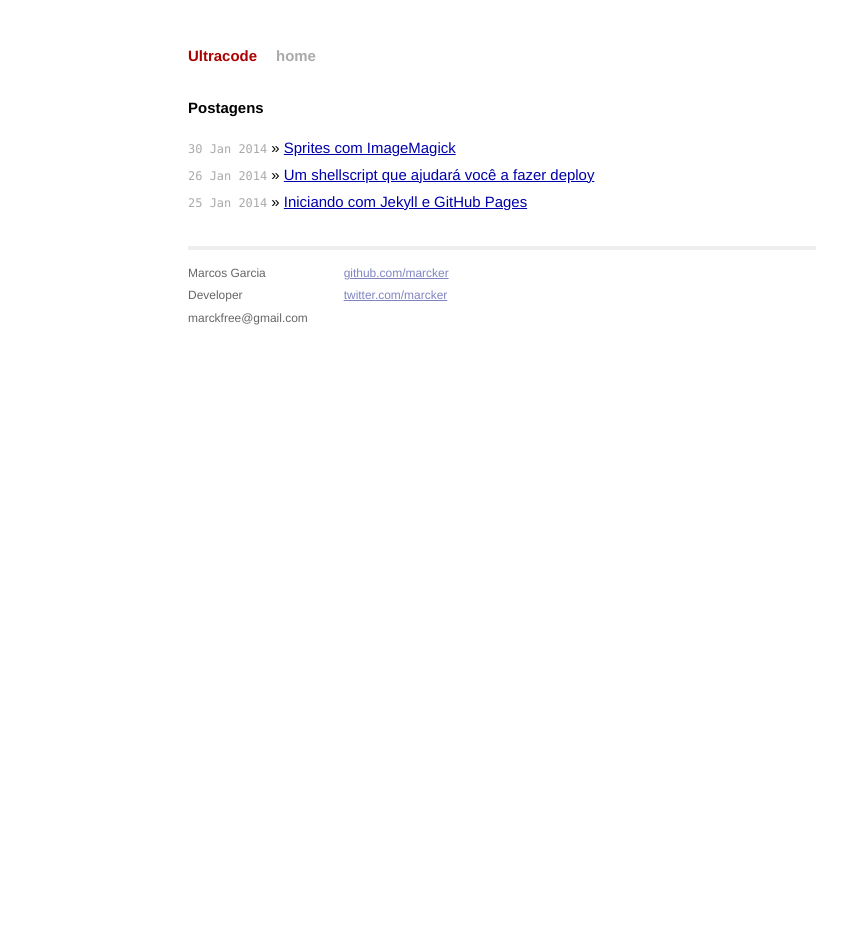
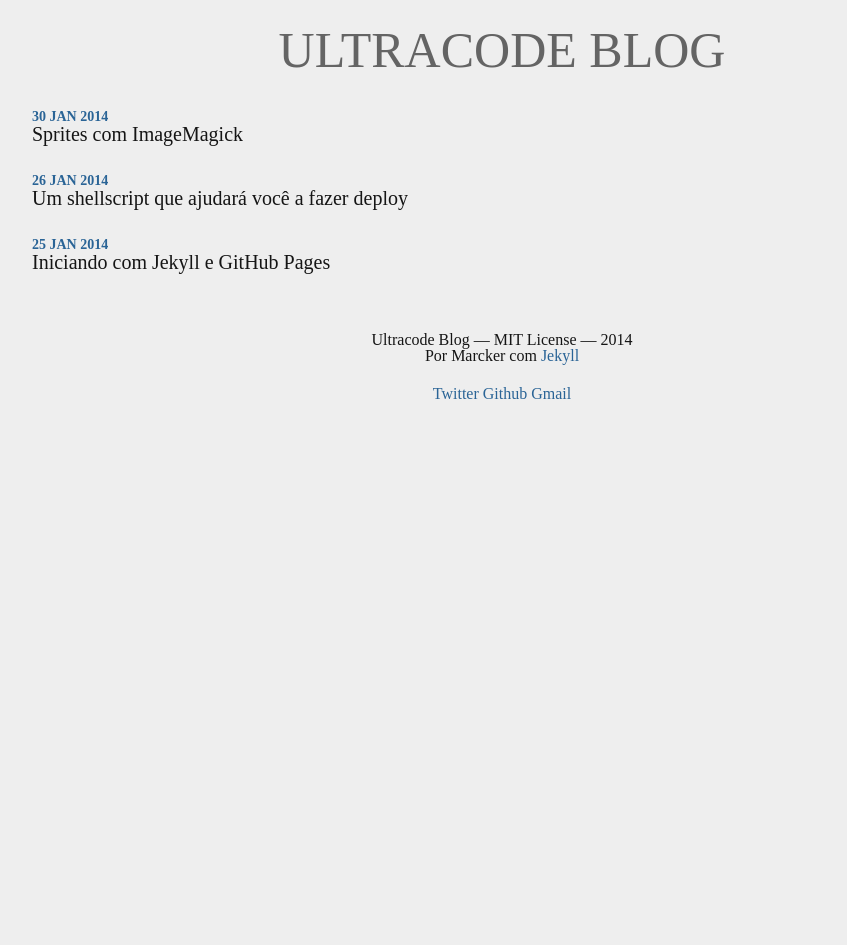
Before and after one commit to skvggor/marcker.github.io, a Jekyll site: the page built from index.html, in a window 1280 px wide. Shown: the whole page, without its empty margins (138-985 px from the left). Built offline with Jekyll 4.4.1, drawn with Linux system fonts in a browser that asks for light colours; some web fonts are replaced; Markdown is read by kramdown in place of the engine named in the settings; after the commit the page ends 900 px from its top, so only the background shows below that.

Commit message:
Implementa novo layout

```diff
--- a/_config.yml
+++ b/_config.yml
@@ -1,3 +1,3 @@
-name: Ultracode
+name: Ultracode Blog
 markdown: redcarpet
 pygments: true
--- a/_layouts/default.html
+++ b/_layouts/default.html
@@ -5,36 +5,37 @@
     <meta name="keywords" content="development, developer, javascript, coffeescript, maua, arte, php, python, marcker, marcos garcia, programming, programmer, marckfree, imarcker">
     <meta name="description" content="Ultracode Blog por Marcker (developer)">
     <meta name="author" content="Marcker <marckfree@gmail.com>">
-    <title>{{ page.title }}</title>
-    <link rel="stylesheet" href="/css/main.css">
+    <title>{{ site.name }} | {{ page.title }}</title>
+    <link rel="stylesheet" href="http://fonts.googleapis.com/css?family=Droid+Sans:400,700|Offside">
+    <link rel="stylesheet" href="/css/styles.css">
   </head>
   <body>
 
-    <div class="site">
-      <div class="header">
-        <h1 class="title">
-          <a href="/">{{ site.name }}</a>
-        </h1>
-        <a class="extra" href="/">home</a>
+    <div class="layout">
+      <div class="topo">
+        <div class="logotipo">
+          <a title="{{ site.name }}" href="/">
+            {{ site.name }}
+          </a>
+        </div>
       </div>
 
       {{ content }}
 
-      <div class="footer">
-        <div class="contact">
+      <div class="rodape">
+        <div class="copyright">
+          <p>{{ site.name }} &#8212; MIT License &#8212; 2014</p>
+          <p>Por Marcker com <a href="http://jekyllrb.com">Jekyll</a></p>
+        </div>
+        <div class="contatos">
           <p>
-            Marcos Garcia<br />
-            Developer<br />
-            marckfree@gmail.com
-          </p>
-        </div>
-        <div class="contact">
-          <p>
-            <a href="https://github.com/marcker">github.com/marcker</a><br />
-            <a href="https://twitter.com/marcker">twitter.com/marcker</a><br />
+            <a href="http://twitter.com/marcker">Twitter</a>
+            <a href="http://github.com/marcker">Github</a>
+            <a href="mailto: marckfree@gmail.com">Gmail</a>
           </p>
         </div>
       </div>
+
     </div>
 
     <script>
@@ -51,6 +52,5 @@
         s.parentNode.insertBefore(ga, s);
       })();
     </script>
-
   </body>
 </html>
--- a/css/main.css
+++ /dev/null
@@ -1,160 +0,0 @@
-/*****************************************************************************/
-/*
-/* Common
-/*
-/*****************************************************************************/
-
-/* Global Reset */
-* {
-  margin: 0;
-  padding: 0;
-}
-
-html, body { height: 100%; }
-
-body {
-  background-color: #FFF;
-  font: 13.34px Helvetica, Arial, sans-serif;
-  font-size: small;
-  text-align: center;
-}
-
-h1, h2, h3, h4, h5, h6 {
-  font-size: 100%; }
-
-h1 { margin-bottom: 1em; }
-p { margin: 1em 0; }
-
-a         { color: #00a; }
-a:hover   { color: #000; }
-a:visited { color: #a0a; }
-
-/*****************************************************************************/
-/*
-/* Home
-/*
-/*****************************************************************************/
-.posts {
-  list-style-type: none;
-  margin-bottom: 2em;
-}
-
-.posts li {
-  line-height: 1.75em;
-}
-
-.posts span {
-  color: #aaa;
-  font-family: Monaco, "Courier New", monospace;
-  font-size: 80%;
-}
-
-/*****************************************************************************/
-/*
-/* Site
-/*
-/*****************************************************************************/
-
-.site {
-  font-size: 115%;
-  text-align: justify;
-  width: 42em;
-  margin: 3em auto 2em;
-  line-height: 1.5em;
-}
-
-.header a {
-  font-weight: bold;
-  text-decoration: none;
-}
-
-.title {
-  display: inline-block;
-  margin-bottom: 2em;
-}
-
-.title a {
-  color: #a00;
-}
-
-.title a:hover {
-  color: #000;
-}
-
-.header a.extra {
-  color: #aaa;
-  margin-left: 1em;
-}
-
-.header a.extra:hover {
-  color: #000;
-}
-
-.meta {
-  color: #aaa;
-}
-
-.footer {
-  font-size: 80%;
-  color: #666;
-  border-top: 4px solid #eee;
-  margin-top: 2em;
-  overflow: hidden;
-}
-
-.footer .contact {
-  float: left;
-  margin-right: 3em;
-}
-
-.footer .contact a {
-  color: #8085C1;
-}
-
-.footer .rss {
-  margin-top: 1.1em;
-  margin-right: -.2em;
-  float: right;
-}
-
-.footer .rss img {
-  border: 0;
-}
-
-/*****************************************************************************/
-/*
-/* Posts
-/*
-/*****************************************************************************/
-
-/* standard */
-.post pre {
-  border: 1px solid #ddd;
-  background-color: #eef;
-  padding: 0 .4em;
-}
-
-.post ul, .post ol {
-  margin-left: 1.35em;
-}
-
-.post code {
-  border: 1px solid #ddd;
-  background-color: #eef;
-  padding: 0 .2em;
-}
-
-.post pre code {
-  border: none;
-}
-
-/* terminal */
-.post pre.terminal {
-  border: 1px solid #000;
-  background-color: #333;
-  color: #FFF;
-}
-
-.post pre.terminal code {
-  background-color: #333;
-}
--- /dev/null
+++ b/css/styles.css
@@ -0,0 +1,173 @@
+/* RESET */
+/* http://meyerweb.com/eric/tools/css/reset/
+   v2.0 | 20110126
+   License: none (public domain)
+*/
+
+html, body, div, span, applet, object, iframe,
+h1, h2, h3, h4, h5, h6, p, blockquote, pre,
+a, abbr, acronym, address, big, cite, code,
+del, dfn, em, img, ins, kbd, q, s, samp,
+small, strike, strong, sub, sup, tt, var,
+b, u, i, center,
+dl, dt, dd, ol, ul, li,
+fieldset, form, label, legend,
+table, caption, tbody, tfoot, thead, tr, th, td,
+article, aside, canvas, details, embed,
+figure, figcaption, footer, header, hgroup,
+menu, nav, output, ruby, section, summary,
+time, mark, audio, video {
+  margin: 0;
+  padding: 0;
+  border: 0;
+  font-size: 100%;
+  font: inherit;
+  vertical-align: baseline;
+}
+/* HTML5 display-role reset for older browsers */
+article, aside, details, figcaption, figure,
+footer, header, hgroup, menu, nav, section {
+  display: block;
+}
+body {
+  line-height: 1;
+}
+ol, ul {
+  list-style: none;
+}
+blockquote, q {
+  quotes: none;
+}
+blockquote:before, blockquote:after,
+q:before, q:after {
+  content: '';
+  content: none;
+}
+table {
+  border-collapse: collapse;
+  border-spacing: 0;
+}
+/* # RESET */
+
+body{ background:rgb(238,238,238); }
+
+  .layout .topo{ text-align:center; }
+
+    a{ color:rgb(42,100,150); }
+
+    .layout .topo a{
+      font:50px "Offside", serif;
+      text-transform:uppercase;
+      text-decoration:none;
+      color:rgb(100,100,100);
+      line-height:100px;
+      -webkit-transition: color 0.3s linear;
+      transition: color 0.3s linear;
+    }
+
+    .layout .topo a:hover{ color:rgb(0,0,0); }
+
+  .layout .conteudo{
+    width:960px;
+    margin:0 auto;
+  }
+
+    .layout .conteudo .lista-posts .lista ul li{
+      padding:10px;
+      margin: 0 0 10px;
+      border-radius:5px;
+      -webkit-transition: background 0.2s linear;
+      transition: background 0.2s linear;
+    }
+
+    .layout .conteudo .lista-posts .lista ul li:hover{ background:rgb(255,255,255); }
+
+      .layout .conteudo .lista-posts .lista ul li a{
+        font-family:"Offside", serif;
+        text-decoration:none;
+      }
+
+        .layout .conteudo .lista-posts .lista ul li a .data{
+          font-size:14px;
+          font-weight:bold;
+          color:rgb(42,100,150);
+          text-transform:uppercase;
+        }
+
+        .layout .conteudo .lista-posts .lista ul li a .titulo{
+          font-size:20px;
+          color:rgb(21,21,21);
+        }
+
+  /* RODAPÉ */
+  .layout .rodape{
+    font-family:"Offside", serif;
+    text-align:center;
+    margin:50px 0 50px;
+  }
+
+    .layout .rodape .copyright{ margin:0 0 20px 0; }
+
+      .layout .rodape .copyright p{
+        font-size:16px;
+        color:rgb(21,21,21);
+      }
+
+        .layout .rodape .copyright p a{ text-decoration:none; }
+
+        .layout .rodape .contatos p a{
+          font-size:16px;
+          line-height:20px;
+          text-decoration:none;
+        }
+  /* # RODAPÉ */
+
+  /* POST */
+  .layout .post{
+    width:960px;
+    margin:0 auto;
+    background:rgb(238,238,238);
+    padding:10px;
+  }
+
+    .layout .post .cabecalho-post{
+      font-family:"Offside", sans-serif;
+      line-height: 35px;
+      margin-bottom:30px;
+    }
+
+      .layout .post .cabecalho-post .titulo h3{
+        font-size:30px;
+        color:rgb(42,100,150);
+      }
+
+    .layout .post .texto{
+      font:22px "Droid Sans", sans-serif;
+      color:rgb(38,38,38);
+    }
+
+      .layout .post .texto p{ margin:0 0 25px; }
+
+        .layout .post .texto p b,
+        .layout .post .texto p strong{ font-weight:bold; }
+        .layout .post .texto p em{ font-style:italic; }
+        .layout .post .texto p a{ text-decoration:none; }
+        .layout .post .texto p a:hover{ color:rgb(0,0,0); }
+
+        .layout .post .texto p code,
+        .layout .post .texto ul li code,
+        .layout .post .texto .highlight{
+          font:18px monospace !important;
+          color:rgb(0,0,0) !important;
+          background:rgb(255,255,255);
+          border-radius:5px;
+        }
+
+        .layout .post .texto p code,
+        .layout .post .texto ul li code{ padding:3px; }
+
+        .layout .post .texto .highlight{
+          padding:10px;
+          margin: 0 0 20px
+        }
+  /* # POST */
--- a/index.html
+++ b/index.html
@@ -3,11 +3,25 @@ layout: default
 title: Ultracode Blog por Marcker (developer)
 ---
 
-<div id="home">
-  <h1>Postagens</h1>
-  <ul class="posts">
-    {% for post in site.posts %}
-      <li><span>{{ post.date | date_to_string }}</span> &raquo; <a href="{{ post.url }}">{{ post.title }}</a></li>
-    {% endfor %}
-  </ul>
+<div class="conteudo">
+  <div class="lista-posts">
+    <div class="lista">
+      <ul>
+        {% for post in site.posts %}
+          <li>
+
+            <a title="{{ post.title }}" href="{{ post.url }}">
+              <div class="data">
+                <p>{{ post.date | date_to_string }}</p>
+              </div>
+              <div class="titulo">
+                <p>{{ post.title }}</p>
+              </div>
+            </a>
+
+          </li>
+        {% endfor %}
+      </ul>
+    </div>
+  </div>
 </div>
```
Also changed, not shown: _layouts/post.html (+12 -4 lines).
